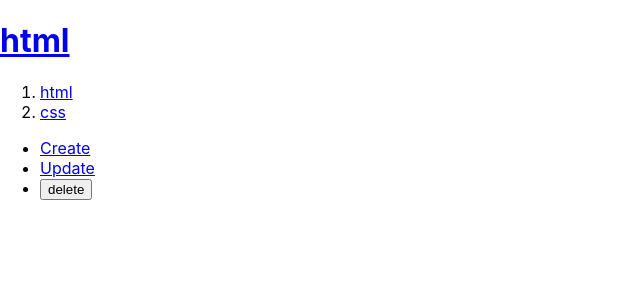
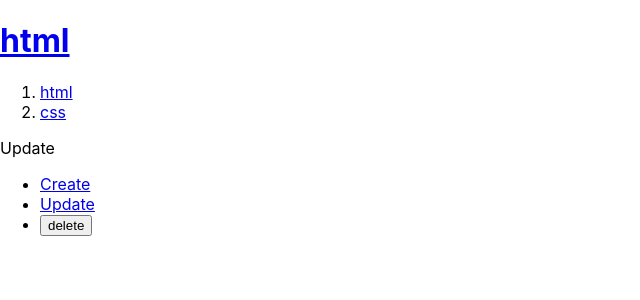
Before and after one commit to minyopi/react-tutorial, a React (Create React App) app: page /update/1 in a window 1280 px wide. Shown: the top 300 px of the page, without its empty margins (0-640 px from the left). Built offline with nearby package versions, Linux system fonts and the light colour scheme.

Commit message:
컴포넌트 Route로 만들어주기

```diff
--- a/src/App.js
+++ b/src/App.js
@@ -106,12 +106,12 @@ function App() {
   return (
     <div>
       <Router>
-        <Header title="html" onSelect={selectHandler}></Header>
-        <Nav src={topics} onSelect={selectHandler}></Nav>
+        <Header title="html" ></Header>
+        <Nav src={topics}></Nav>
         <Route exact path="/">Welcome</Route>
         <Route path="/create">Create</Route>
         <Route path="/read/:id" >Read</Route>
-        <Route path="/update:id">Update</Route>
+        <Route path="/update/:id">Update</Route>
         <Control onChangeMode={changeHandler}></Control>
       </Router>
     </div>
--- a/src/components/Control.js
+++ b/src/components/Control.js
@@ -1,14 +1,13 @@
+import {Link} from 'react-router-dom';
+
 export function Control(props) {
   return (
     <ul>
-      <li><a href="create.html" onClick={function (ev) {
-        ev.preventDefault();
-        props.onChangeMode('CREATE');
-      }}>Create</a></li>
-      <li><a href="update.html" onClick={function (ev) {
-        ev.preventDefault();
-        props.onChangeMode('UPDATE');
-      }}>Update</a></li>
+
+      <li><Link to="/create">Create</Link></li>
+
+      <li><Link to="/update/:id">Update</Link></li>
+
       <li>
         <form onSubmit={function (ev) {
           ev.preventDefault();
@@ -17,6 +16,7 @@ export function Control(props) {
           <input type="submit" value="delete"></input>
         </form>
       </li>
+
     </ul>
   );
 }
--- a/src/components/Header.js
+++ b/src/components/Header.js
@@ -1,10 +1,7 @@
+import {Link} from 'react-router-dom';
+
 export function Header(props) {
-  console.log('Header');
-  function aHandler(ev) {
-    ev.preventDefault();
-    props.onSelect();
-  }
   return (
-    <header><h1><a href="index.html" onClick={aHandler}>{props.title}</a></h1></header>
+    <header><h1><Link to="/">{props.title}</Link></h1></header>
   );
 }
--- a/src/components/Nav.js
+++ b/src/components/Nav.js
@@ -1,19 +1,14 @@
-
+import {Link} from 'react-router-dom';
 
 function Nav(props){
-    console.log('Nav');
-    var lis = [];
-    function aHandler(ev){
-      ev.preventDefault();
-      props.onSelect(Number(ev.target.dataset.id));
-    }
+    let lis = [];
     for(var i = 0; i < props.src.length; i++){
         var item = props.src[i];
         lis.push(
           <li key={item.id}>
-              <a href={item.id+".html"} data-id={item.id} onClick={aHandler}>
+              <Link to={'/read/'+item.id} data-id={item.id}>
                 {item.title}
-              </a>
+              </Link>
           </li>
         );
     }
```
